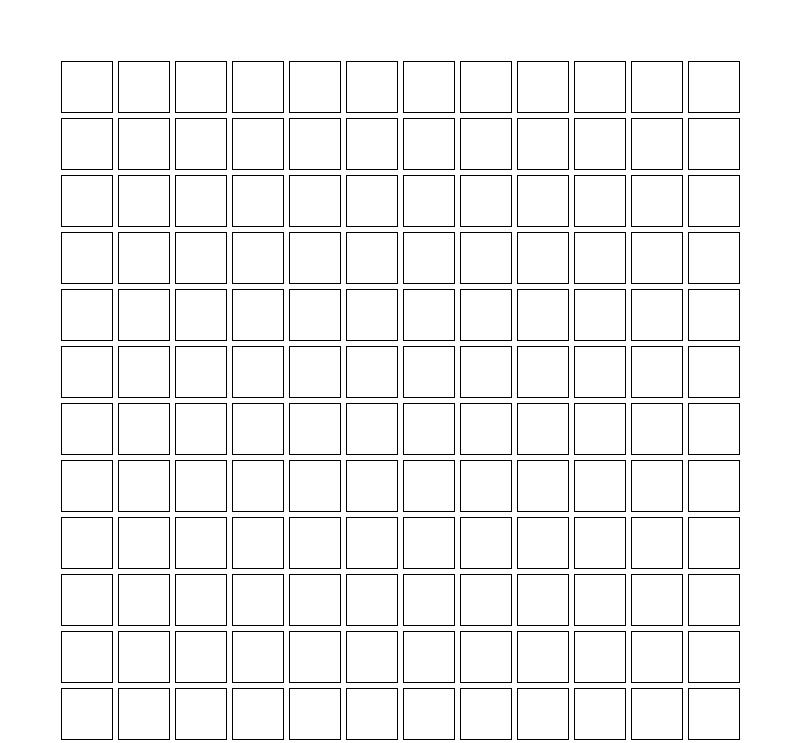
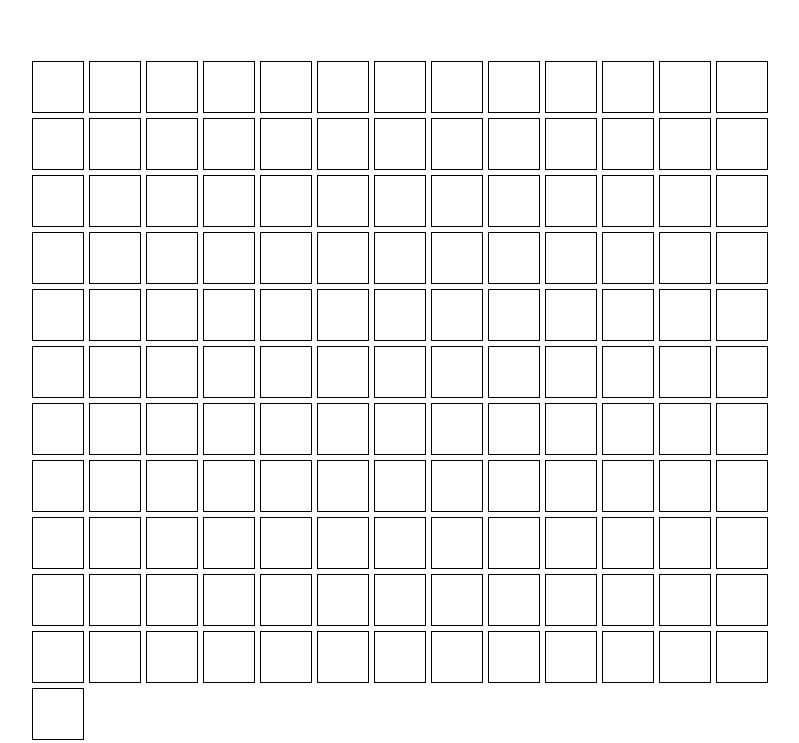
Before and after one commit to yorkekeithm21/board-game, a plain HTML site: page index.html in a window 1280 px wide. Shown: the whole page, without its empty margins (240-1039 px from the left). Drawn offline with Linux system fonts and the light colour scheme.

Commit message:
Update index.html

```diff
--- a/index.html
+++ b/index.html
@@ -13,7 +13,7 @@
         }
         #grid {
             display: grid;
-            grid-template-columns: repeat(12, 1fr);
+            grid-template-columns: repeat(13, 1fr);
             grid-gap: 5px;
         }
         .cell {
@@ -32,11 +32,16 @@
     <script>
         const grid = document.getElementById('grid');
 
-        // Create 144 cells (12 * 12)
-        for (let i = 0; i < 144; i++) {
-            const cell = document.createElement('div');
-            cell.classList.add('cell');
-            grid.appendChild(cell);
+        // Create 169 cells (13 * 13)
+        for (let y = 0; y < 13; y++) {
+            for (let x = 0; x < 13; x++) {
+                // Don't add a cell in the center of the grid
+                if (y >= 4 && y < 9 && x >= 4 && x < 9) continue;
+
+                const cell = document.createElement('div');
+                cell.classList.add('cell');
+                grid.appendChild(cell);
+            }
         }
     </script>
 </body>
```
